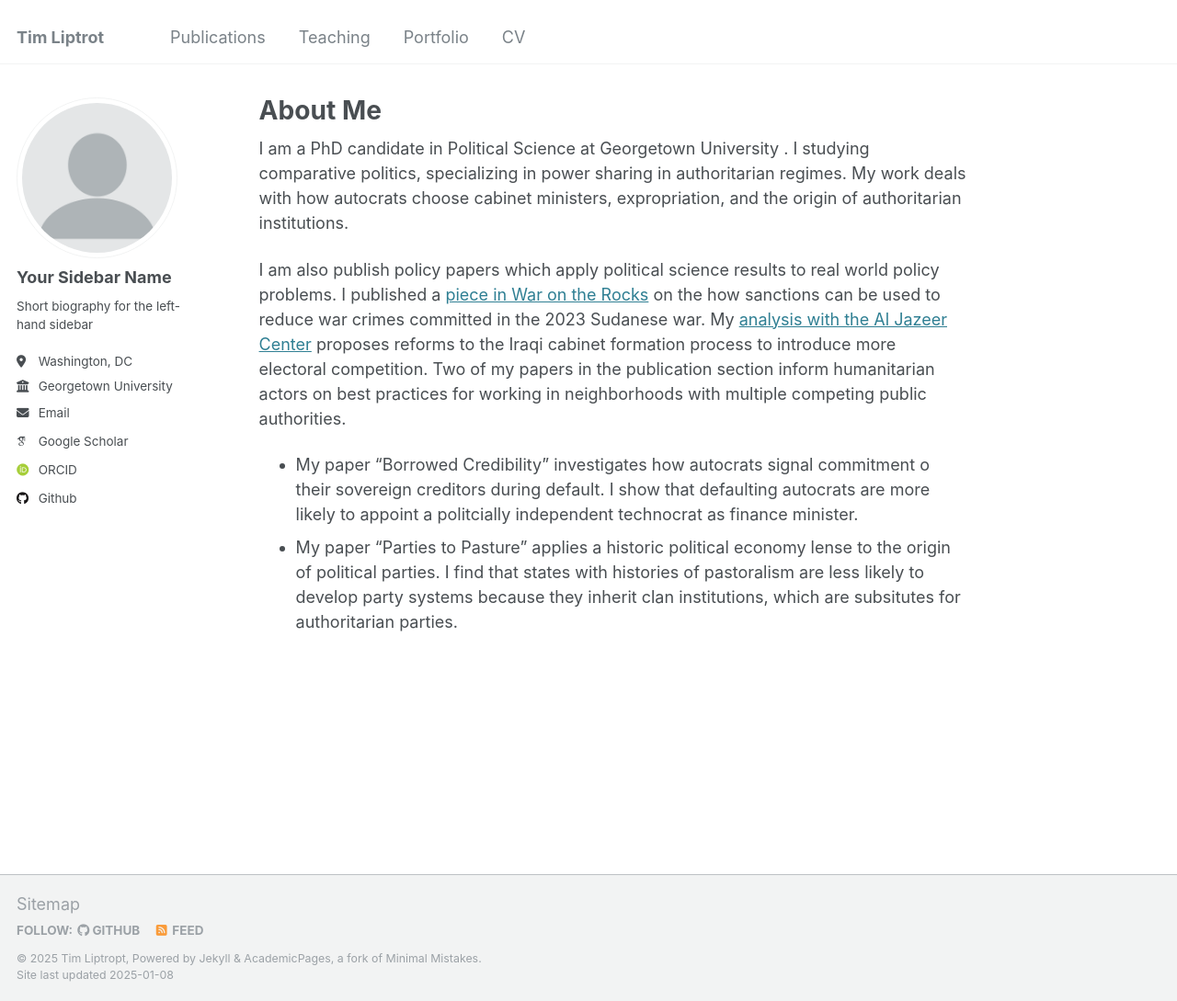
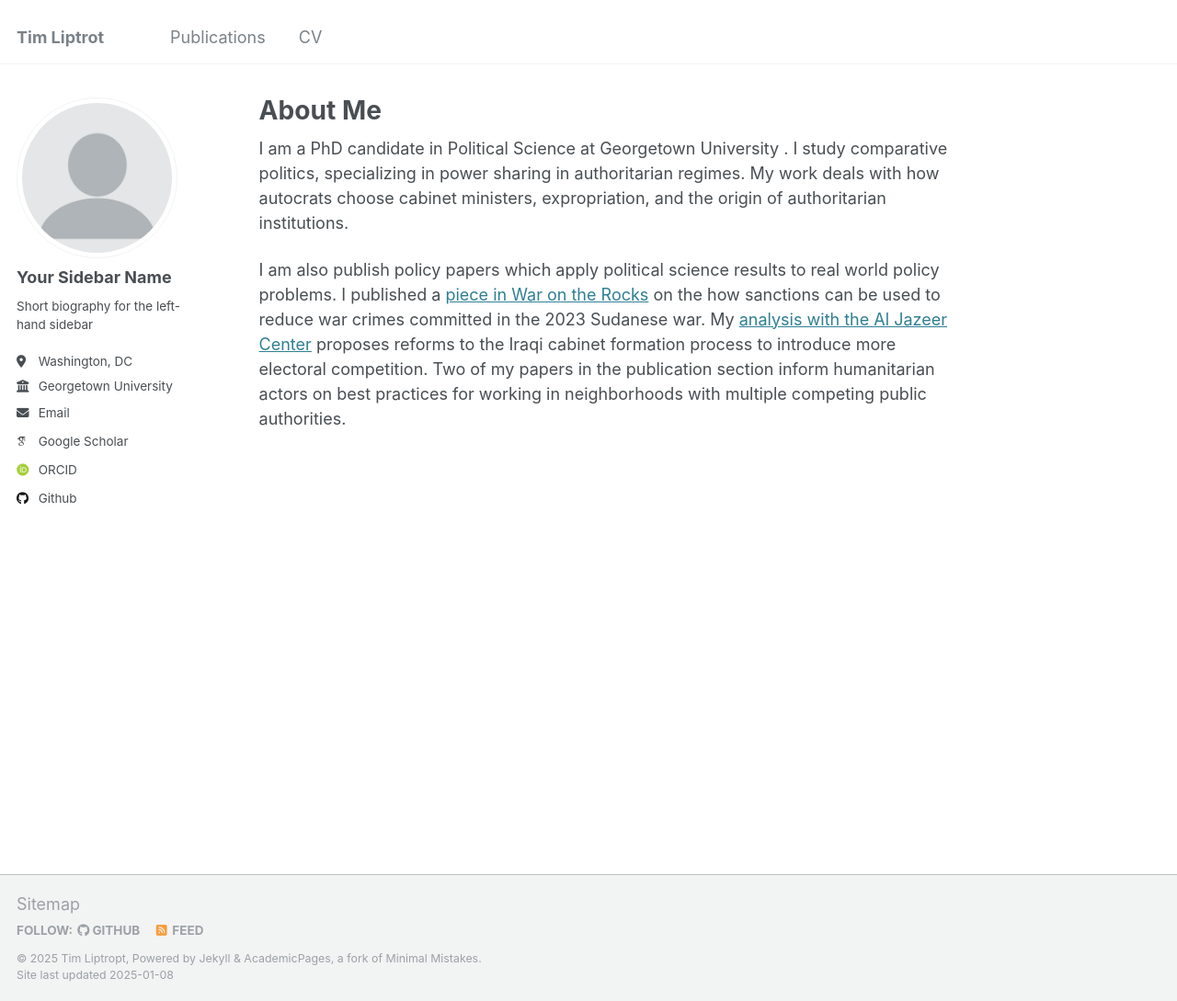
Before and after one commit to tliptrot/author2, a Jekyll site: the page built from _pages/about.md, in a window 1280 px wide and 1089 px high. Shown: the whole window at 92% size. Built offline with Jekyll 4.4.1, drawn with Linux system fonts in a browser that asks for light colours; some web fonts are replaced.

```diff
--- a/_pages/about.md
+++ b/_pages/about.md
@@ -7,10 +7,6 @@ redirect_from:
   - /about.html
 ---
 
-I am a PhD candidate in Political Science at Georgetown University . I studying comparative politics, specializing in power sharing in authoritarian regimes. My work deals with how autocrats choose cabinet ministers, expropriation, and the origin of authoritarian institutions.
+I am a PhD candidate in Political Science at Georgetown University . I study comparative politics, specializing in power sharing in authoritarian regimes. My work deals with how autocrats choose cabinet ministers, expropriation, and the origin of authoritarian institutions.
 
 I am also publish policy papers which apply political science results to real world policy problems. I published a [piece in War on the Rocks](https://warontherocks.com/2024/10/how-to-sanction-sudan-without-creating-a-failed-state/) on the how sanctions can be used to reduce war crimes committed in the 2023 Sudanese war. My [analysis with the Al Jazeer Center](https://studies.aljazeera.net/en/analyses/iraq-must-compromise-between-majoritarianism-and-consensus-government-formation) proposes reforms to the Iraqi cabinet formation process to introduce more electoral competition. Two of my papers in the publication section inform humanitarian actors on best practices for working in neighborhoods with multiple competing public authorities.
-
-
-- My paper "Borrowed Credibility" investigates how autocrats signal commitment o their sovereign creditors during default. I show that defaulting autocrats are more likely to appoint a politcially independent technocrat as finance minister.
-- My paper "Parties to Pasture" applies a historic political economy lense to the origin of political parties. I find that states with histories of pastoralism are less likely to develop party systems because they inherit clan institutions, which are subsitutes for authoritarian parties.
```
Also changed, not shown: _data/navigation.yml (+5 -5 lines).
